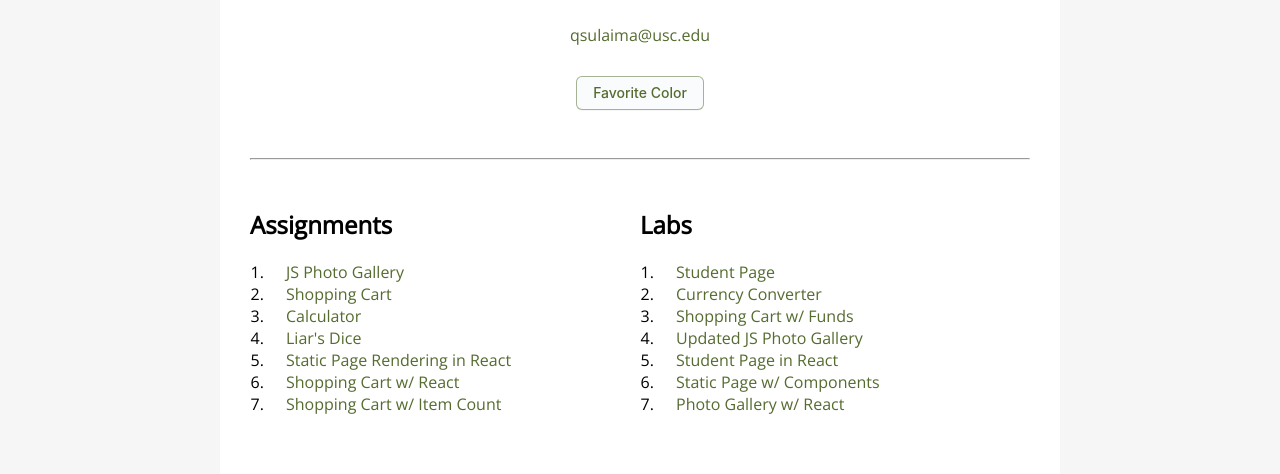
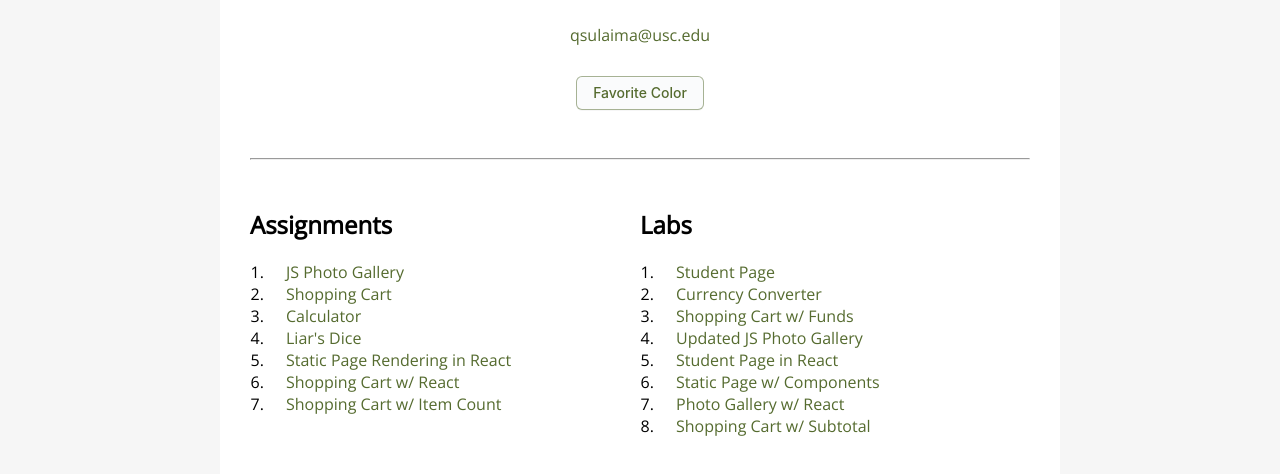
Before and after one commit to uscwebdev/itp301-submissions-qaisarsulaiman, a plain HTML site: page index.html in a window 1280 px wide. Shown: the part 156-630 px from the top of the page. Drawn offline with nearby package versions, Linux system fonts and the light colour scheme.

Commit message:
Update index.html

```diff
--- a/index.html
+++ b/index.html
@@ -161,6 +161,7 @@
                     <li><a href="https://stackblitz.com/edit/react-ez4un3?file=src%2Findex.css">Student Page in React</a></li>
                     <li><a href="https://stackblitz.com/edit/react-1g5uhd?file=src%2Findex.js">Static Page w/ Components</a></li>
                     <li><a href="https://stackblitz.com/edit/react-gex3xf?file=src%2FButtons.js">Photo Gallery w/ React</a></li>
+                    <li><a href="https://stackblitz.com/edit/react-rtx7py?file=src%2FItems.js">Shopping Cart w/ Subtotal</a></li>
                 </ol>
             </div> <!-- End labs -->
             <div class="clear-float"></div>
```
